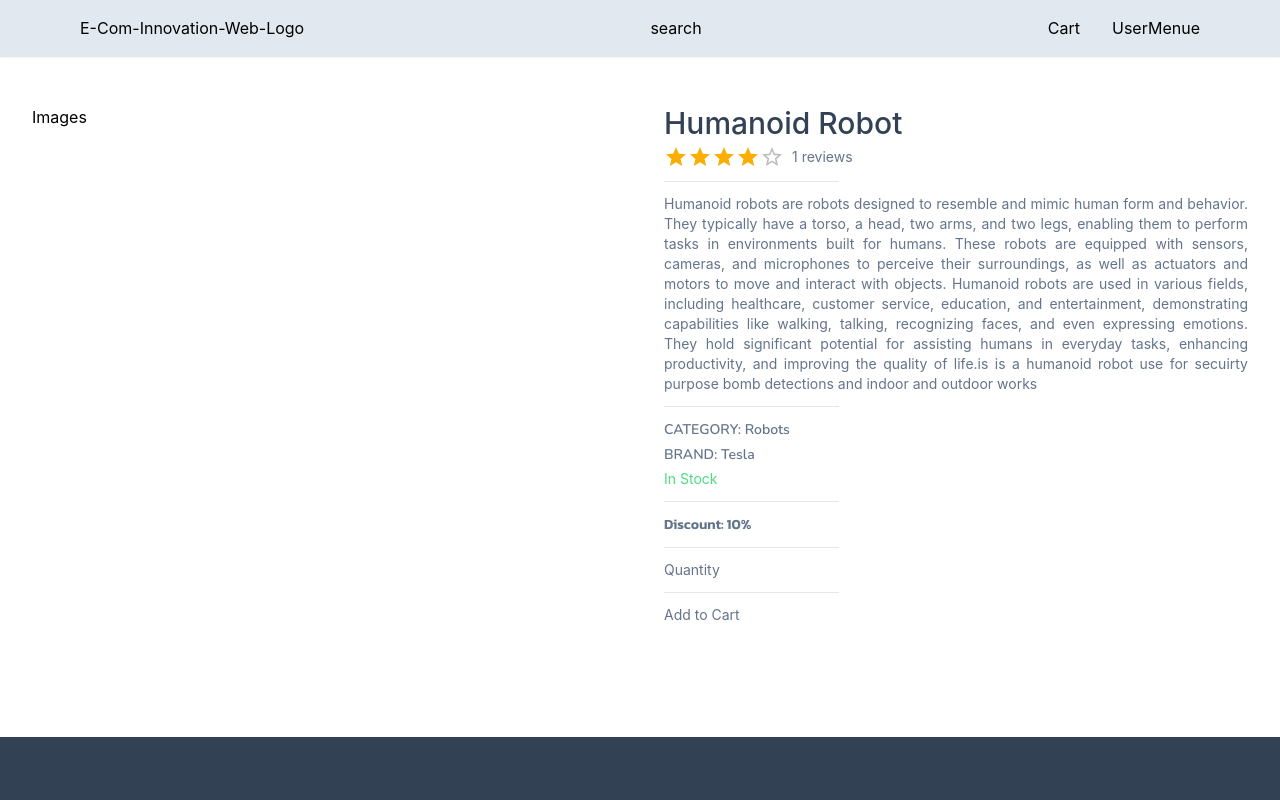
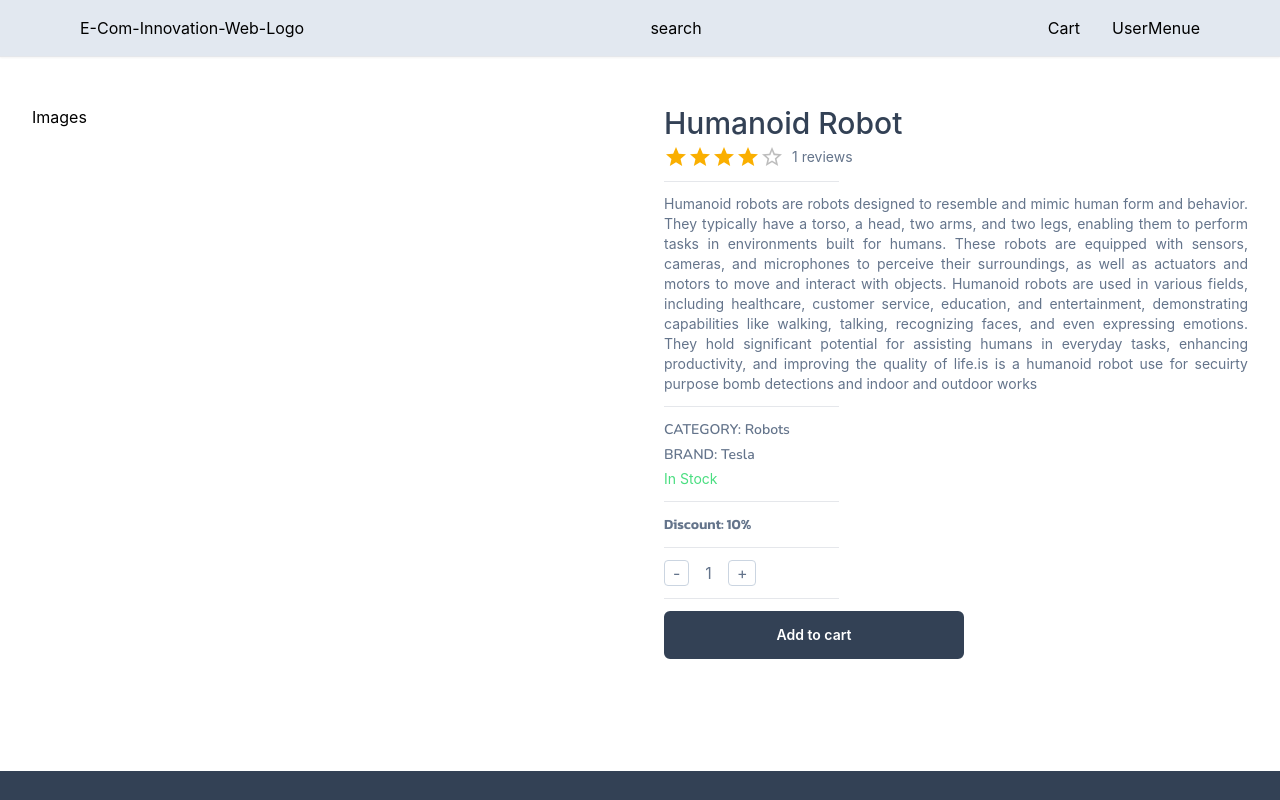
Before and after one commit to bhathiknk/ino_store_web, a React (Create React App) app in the folder client/: page /product/1 in a window 1280 px wide. Shown: the top 800 px of the page. Built offline with nearby package versions, Linux system fonts and the light colour scheme.

Commit message:
developed ClientProducts page Quantity increase and decrese options and AddtoCart button

```diff
--- a/client/src/App.js
+++ b/client/src/App.js
@@ -20,7 +20,6 @@ function App() {
                 <Route path="/create-product" element={<CreateProduct />} />
                 <Route path="/client" element={<Layout />} />
                 <Route path="/cart" element={<Cart />} />
-
                 <Route path="/product/:id" element={<ProductDetails />} />
 
 
--- a/client/src/pages/Client/Components/Pages/ClientProducts.jsx
+++ b/client/src/pages/Client/Components/Pages/ClientProducts.jsx
@@ -7,6 +7,7 @@ export const products = [
       brand: "Tesla",
       category: "Robots",
       discount:"10%",
+      quantity:"10",
       inStock: true,
       images: [
         {
@@ -45,6 +46,7 @@ export const products = [
       brand: "Kalashnikov",
       category: "Cloths",
       discount:"50%",
+      quantity:"20",
       inStock: true,
       images: [
         {
@@ -78,6 +80,7 @@ export const products = [
       brand: "Apple",
       category: "Phone",
       discount:"20%",
+      quantity:"10",
       inStock: true,
       images: [
         {
@@ -121,6 +124,7 @@ export const products = [
       brand: "DJI",
       category: "Drones",
       discount:"18%",
+      quantity:"10",
       inStock: true,
       images: [
         {
@@ -152,6 +156,7 @@ export const products = [
       brand: "Nerunsa",
       category: "Watch",
       discount:"5%",
+      quantity:"10",
       inStock: true,
       images: [
         {
@@ -190,6 +195,7 @@ export const products = [
     brand: "Tesla",
     category: "Robots",
     discount:"60%",
+    quantity:"10",
     inStock: true,
     images: [
       {
@@ -229,6 +235,7 @@ export const products = [
     brand: "Tesla",
     category: "Robots",
     discount:"10%",
+    quantity:"10",
     inStock: true,
     images: [
       {
@@ -268,6 +275,7 @@ export const products = [
     brand: "Tesla",
     category: "Robots",
     discount:"10%",
+    quantity:"10",
     inStock: true,
     images: [
       {
--- /dev/null
+++ b/client/src/pages/Client/Components/Pages/ProductDetails/AddToCartButton.jsx
@@ -0,0 +1,40 @@
+'use client'
+
+import { IconType } from 'react-icons';
+import React from 'react';
+
+const AddToCartButton = ({
+    label,
+    disabled,
+    outline,
+    small,
+    icon: Icon,
+    custom,
+    onClick,
+}) => {
+    return (
+        <button
+            disabled={disabled}
+            onClick={onClick}
+            className={`disabled:opacity-70
+             disabled:cursor-not-allowed
+             rounded-md
+             hover:opacity-80
+             transition 0.8s
+             w-full
+             border-slate-700
+             flex items-center
+             justify-center
+             gap-2
+             ${outline ? "bg-white" : "bg-slate-700"}
+             ${outline ? "text-slate-700" : "text-white"}
+             ${small ? "text-sm font-light" : "text-md  font-semibold"}
+             ${small ? "py-1 px-2 border-[ 1px]": "py-3 px-4 border-2  "}
+             ${custom ? custom : ''}`}>
+            {Icon && <Icon size={20} />}
+            {label}
+        </button>
+    );
+}
+
+export default AddToCartButton;
--- a/client/src/pages/Client/Components/Pages/ProductDetails/ProductDetails.jsx
+++ b/client/src/pages/Client/Components/Pages/ProductDetails/ProductDetails.jsx
@@ -1,11 +1,16 @@
-import React from "react";
-import { useParams } from "react-router-dom";
-import { products } from "../ClientProducts";
-import { Rating } from "@mui/material";
-import ClientNabBar from "../../Nav/ClientNabBar";
-import ClientFooter from "../../Footer/ClientFooter";
+import React, { useState } from 'react';
+import { useParams } from 'react-router-dom';
+import { products } from '../ClientProducts';
+import { Rating } from '@mui/material';
+import ClientNabBar from '../../Nav/ClientNabBar';
+import ClientFooter from '../../Footer/ClientFooter';
+import AddToCartButton from './AddToCartButton';
+import SetQuantity from './SetQuantity';
 
 const ProductDetails = () => {
+  // Manage quantity state
+  const [quantity, setQuantity] = useState(1);
+
   // Calculate average rating from reviews
   const calculateAverageRating = (reviews) => {
     if (reviews.length === 0) return 0;
@@ -27,6 +32,14 @@ const ProductDetails = () => {
   // Compute average rating
   const averageRating = calculateAverageRating(product.reviews);
 
+  const handleQuantityIncrease = () => {
+    setQuantity((prevQuantity) => prevQuantity + 1);
+  };
+
+  const handleQuantityDecrease = () => {
+    setQuantity((prevQuantity) => (prevQuantity > 1 ? prevQuantity - 1 : 1));
+  };
+
   return (
     <div>
       <div className="flex flex-col min-h-screen">
@@ -47,24 +60,33 @@ const ProductDetails = () => {
                 <div className="text-justify">{product.description}</div>
                 <HorizontalLine />
                 <div>
-                  <span className="font-semibold font-nunito ">
+                  <span className="font-semibold font-nunito">
                     CATEGORY: {product.category}
                   </span>
                 </div>
                 <div>
-                  <span className="font-semibold font-nunito ">
+                  <span className="font-semibold font-nunito">
                     BRAND: {product.brand}
                   </span>
                 </div>
-                <div className={product.inStock ? 'text-green-400' : 'text-red-400'}>{product.inStock ? 'In Stock' : 'Out of Stock'}</div>
+                <div className={product.inStock ? 'text-green-400' : 'text-red-400'}>
+                  {product.inStock ? 'In Stock' : 'Out of Stock'}
+                </div>
                 <HorizontalLine />
                 <div>
-                    <span className="font-semibold font-kanit" >Discount: {product.discount}</span>
+                  <span className="font-semibold font-kanit">Discount: {product.discount}</span>
                 </div>
                 <HorizontalLine />
-                <div>Quantity</div>
+                <SetQuantity
+                  cartProduct={{ quantity }} // Pass quantity as part of cartProduct
+                  cartCounter={quantity} // Optionally pass quantity as cartCounter if needed
+                  handelQuentityIncrease={handleQuantityIncrease}
+                  handelQuentityDecrease={handleQuantityDecrease}
+                />
                 <HorizontalLine />
-                <div>Add to Cart</div>
+                <div className="max-w-[300px]">
+                  <AddToCartButton label="Add to cart" />
+                </div>
               </div>
             </div>
           </div>
--- /dev/null
+++ b/client/src/pages/Client/Components/Pages/ProductDetails/SetQuantity.jsx
@@ -0,0 +1,27 @@
+"use client";
+
+/*This file under Maintance*/
+
+import React from 'react';
+
+const btnstyle = "border-[1.2px] border-slate-300 px-2 rounded cursor-pointer";
+
+const SetQuantity = ({
+  cartProduct,
+  cartCounter,
+  handelQuentityIncrease,
+  handelQuentityDecrease,
+}) => {
+  return (
+    <div className="flex gap-8 items-center">
+      {cartCounter ? null : <div className="font-semibold">Quantity:</div>}
+      <div className="flex gap-4 items-center text-base">
+        <div onClick={handelQuentityDecrease} className={btnstyle}>-</div>
+        <div>{cartProduct.quantity}</div>
+        <div onClick={handelQuentityIncrease} className={btnstyle}>+</div>
+      </div>
+    </div>
+  );
+};
+
+export default SetQuantity;
```
Also changed, not shown: client/src/pages/Client/Components/Pages/ProductDetails/ProductImage.jsx (added), client/src/pages/Client/Components/Pages/ProductDetails/ProductImages.jsx (added).
